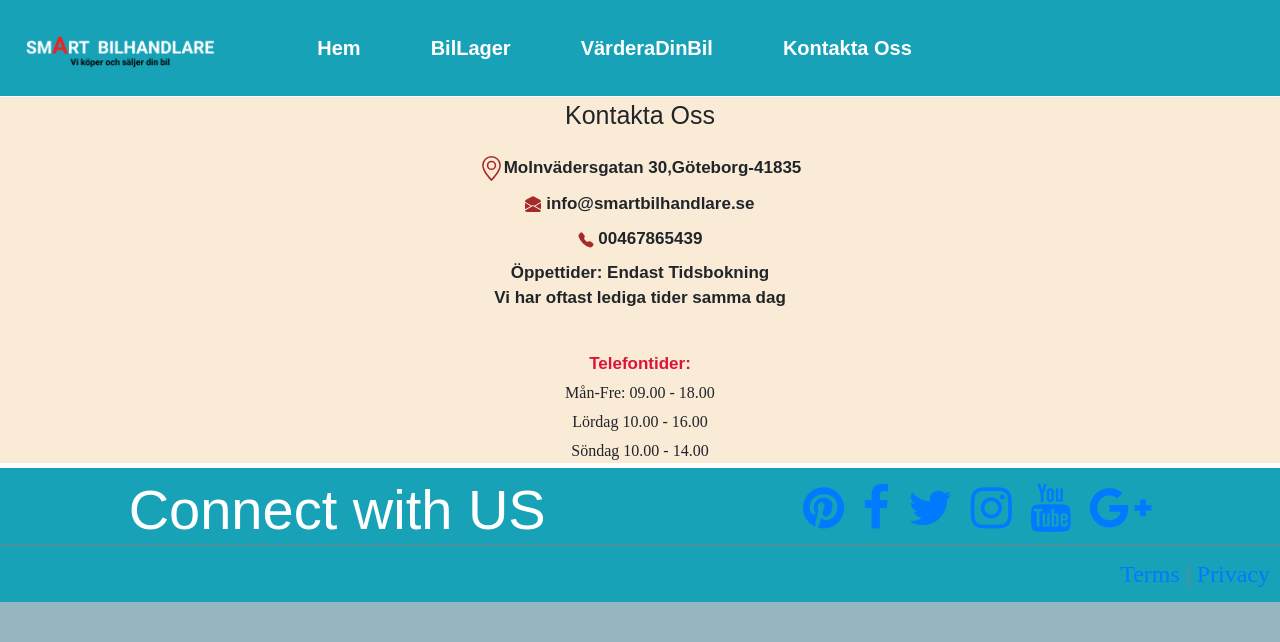
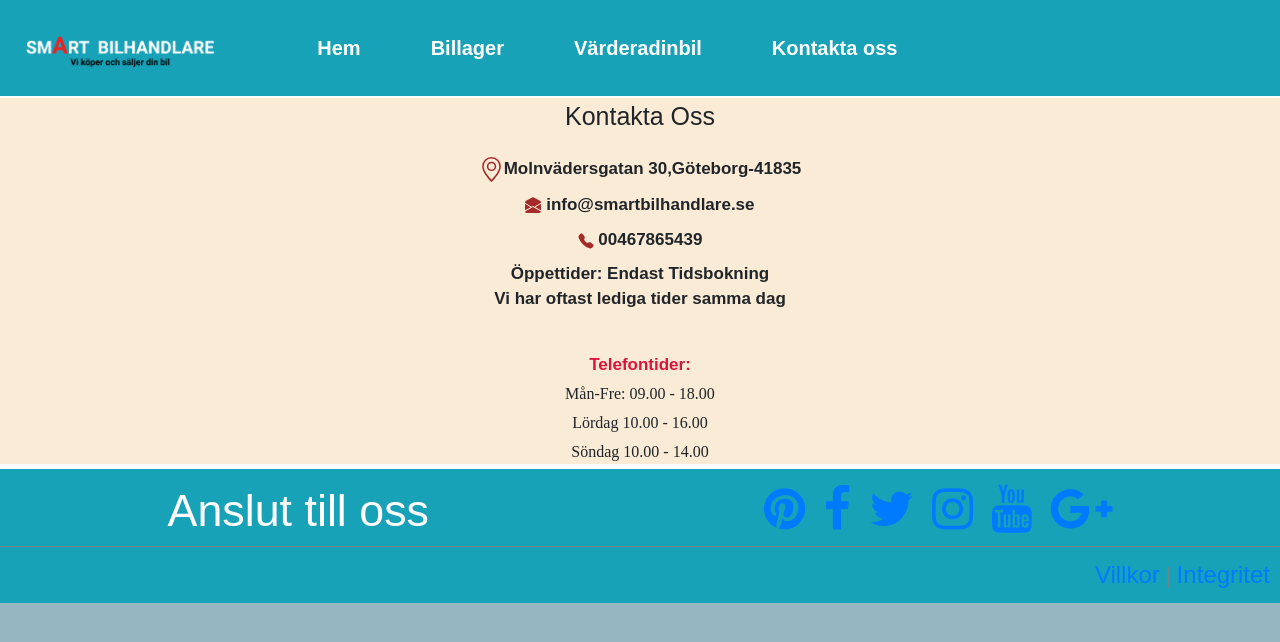
Before and after one commit to sharminmousumi/smartbilhandlare, a Vue app: page /Kontaktaoss in a window 1280 px wide. Shown: the top 642 px of the page. Built offline with nearby package versions, Linux system fonts and the light colour scheme; a web font is replaced by a local one.

Commit message:
fix footer

```diff
--- a/src/components/Footer.vue
+++ b/src/components/Footer.vue
@@ -4,7 +4,7 @@
 
 
   <section class="footer-social-section flex-rw">
-      <span class="footer-social-overlap footer-social-connect">Connect with US </span>
+      <span class="footer-social-overlap footer-social-connect">Anslut till oss </span>
       <span class="footer-social-overlap footer-social-icons-wrapper">
       <a href="https://www.pinterest.com/paviliongift/" class="generic-anchor" target="_blank" title="Pinterest" itemprop="significantLink"><i class="fa fa-pinterest"></i></a>
       <a href="https://www.facebook.com/paviliongift" class="generic-anchor" target="_blank" title="Facebook" itemprop="significantLink"><i class="fa fa-facebook"></i></a>
@@ -19,7 +19,7 @@
 
     </div>
     <div class="footer-bottom-wrapper">
-    <a href="/terms-of-use.html" class="generic-anchor" rel="nofollow">Terms</a> | <a href="/privacy-policy.html" class="generic-anchor" rel="nofollow">Privacy</a>
+    <a href="/terms-of-use.html" class="generic-anchor" rel="nofollow">Villkor</a> | <a href="/privacy-policy.html" class="generic-anchor" rel="nofollow">Integritet </a>
       </div>
   </section>
 </footer>
@@ -39,11 +39,8 @@ html, body {
   height: 100%
 }
 body {
-	font: 11px "Open Sans", sans-serif;
 	-webkit-font-smoothing: antialiased;
 	-moz-osx-font-smoothing: grayscale;
-	margin: auto;
-  display: flex;
   flex-flow: column nowrap;
   justify-content: space-between
 }
@@ -51,7 +48,7 @@ ul {
   list-style: none
 }
 a {
-  text-decoration: none
+  font-family: Arial, Helvetica, sans-serif;
 }
 
 .flex-rw {
@@ -62,7 +59,6 @@ footer {
   background-color:#17a2b8;
   margin-top: auto;
   width: 100%;
-
 }
 .footer-social-section {
   width: 100%;
@@ -76,7 +72,7 @@ footer {
 .footer-social-connect {
   display: flex;
   align-items: center;
-  font: 3.5em "Oswald", sans-serif;
+  font: 2.8em "Oswald", sans-serif;
   color: #fff
 }
 
@@ -97,10 +93,10 @@ footer {
 .footer-bottom-wrapper {
   font-size: 1.5em;
   color:gray;
+
 }
 .footer-address {
   display: inline;
-  font-style: normal
 }
 @media only screen and (max-width: 768px) {
   .footer-list-header {
@@ -159,7 +155,7 @@ footer {
   .footer-bottom-wrapper {
     text-align: center;
     width: 100%;
-    margin-top: 10px
+    margin-top: 10px;
   }
 }
 @media only screen and (max-width: 480px) {
--- a/src/components/SideBar.vue
+++ b/src/components/SideBar.vue
@@ -5,9 +5,9 @@
     <b-navbar-brand id="daj"><img class="mr-3" :src="require('../assets/image/logo.png')" height="40"/> </b-navbar-brand>
     <b-navbar-nav id="Nav">
         <router-link to="/" class="nav_el">Hem</router-link>
-        <router-link to="/BilLager" class="nav_el">BilLager</router-link>
-        <router-link to="/VärderaDinBil" class="nav_el">VärderaDinBil</router-link>
-        <router-link to="/KontaktaOss" class="nav_el">Kontakta Oss</router-link>
+        <router-link to="/Billager" class="nav_el">Billager</router-link>
+        <router-link to="/Värderadinbil" class="nav_el">Värderadinbil</router-link>
+        <router-link to="/Kontaktaoss" class="nav_el">Kontakta oss</router-link>
     </b-navbar-nav>
   </b-navbar>
 
--- a/src/router/index.js
+++ b/src/router/index.js
@@ -1,9 +1,9 @@
 import Vue from "vue";
 import VueRouter from "vue-router";
 import Hem from "../views/Hem.vue";
-import KontaktaOss from "../views/KontaktaOss.vue";
-import BilLager from "../views/BilLager.vue";
-import VärderaDinBil from "../views/VärderaDinBil.vue";
+import Kontaktaoss from "../views/Kontaktaoss.vue";
+import Billager from "../views/Billager.vue";
+import Värderadinbil from "../views/Värderadinbil.vue";
 
 
 
@@ -16,20 +16,20 @@ const routes = [
     component: Hem
   },
   {
-    path: "/KontaktaOss",
-    name: "KontaktaOss",
-    component: KontaktaOss
+    path: "/Kontaktaoss",
+    name: "Kontaktaoss",
+    component: Kontaktaoss
 
   },
   {
-    path: "/BilLager",
-    name: "BilLager",
-    component: BilLager
+    path: "/Billager",
+    name: "Billager",
+    component: Billager
   },
   {
-    path: "/VärderaDinBil",
-    name: "VärderaDinBil",
-    component: VärderaDinBil
+    path: "/Värderadinbil",
+    name: "Värderadinbil",
+    component: Värderadinbil
   },
 
 
--- a/src/views/BilLager.vue
+++ b/src/views/BilLager.vue
@@ -14,7 +14,7 @@
             </p>
             <p id="pris" class="btn btn-danger">Pris: {{ Customer.pris }}</p>
             <p id="model">Model: {{ Customer.model}}</p>
-            <p id="fuel">Fuel:{{ Customer.fuel}}</p>
+            <p id="fuel">Bränsle :{{ Customer.fuel}}</p>
             <p id="miles">Miles: {{ Customer.miles}}</p>
             <button id="deletebtn" v-on:click="deleteBtn(Customer._id)" class="btn btn-success">Delete</button>
 
@@ -28,7 +28,7 @@
 import axios from "axios";
 
 export default {
-    name: "BilLager",
+    name: "Billager",
     data() {
         return {
 
--- a/src/views/Hem.vue
+++ b/src/views/Hem.vue
@@ -1,9 +1,9 @@
 <template>
  <div>
+
 <b-navbar-brand id="daj"><img class="mr-3" :src="require('../assets/image/walpapper.jpg')"  height="500" width="1300"/></b-navbar-brand>
 
 <div class="home">
-
 
 
 </div>
@@ -24,5 +24,4 @@ export default {
 <style lang="scss">
 
 
-
 </style>
--- a/src/views/KontaktaOss.vue
+++ b/src/views/KontaktaOss.vue
@@ -41,6 +41,7 @@ export default {
 #Main{
    font-family: Arial, Helvetica, sans-serif;
     font-size: 25px;
+    margin-top: 2px;
 
 
 
--- a/src/views/VärderaDinBil.vue
+++ b/src/views/VärderaDinBil.vue
@@ -36,7 +36,7 @@
                 </div>
 
                 <div class="form-group">
-                    <label>Fuel</label>
+                    <label>Bränsle </label>
                     <input  id="fuel" v-model="bil.fuel" type="text" required />
                     <div
                         v-if="
@@ -88,6 +88,7 @@
 import axios from "axios";
 import { required, minLength, url } from "vuelidate/lib/validators";
 export default {
+    name: "Värderadinbil",
     data() {
         return {
             bil: {
@@ -183,7 +184,7 @@ export default {
   margin-left: 49px;
 }
 .form-group > #fuel{
-  margin-left: 48px;
+  margin-left: 25px;
 }
 .form-group > #miles{
   margin-left: 42px;
```
Also changed, not shown: 1 other file (tests, documents, lock files or other folders).
